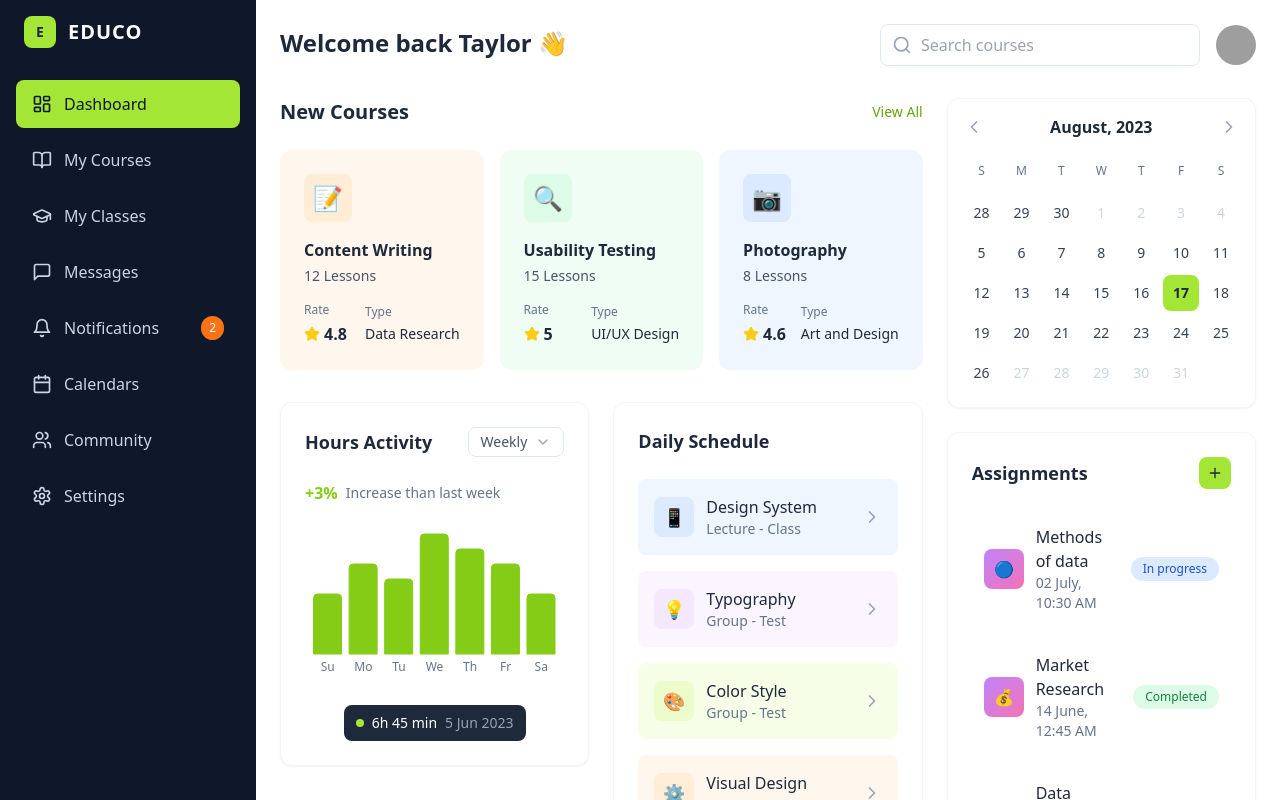
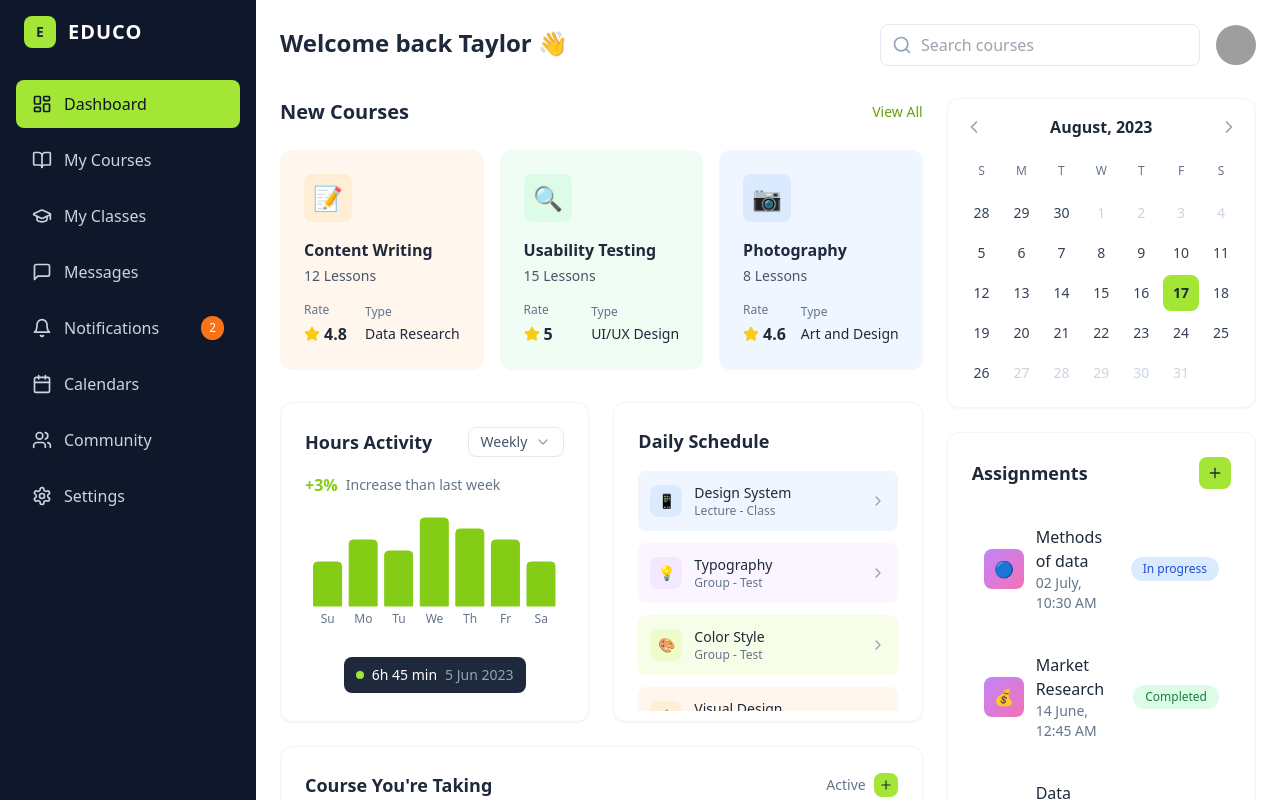
Before and after one commit to luffy229/educo_dashboard, a React (Vite) app: page / in a window 1280 px wide. Shown: the top 800 px of the page. Built offline with nearby package versions, Linux system fonts and the light colour scheme; grey boxes are pictures that could not be loaded.

Commit message:
Fix: Match size of activity and schedule
Adjust the size of the "Hours Activity" and "Daily Schedule" components to match.

```diff
--- a/src/components/ActivityChart.tsx
+++ b/src/components/ActivityChart.tsx
@@ -15,8 +15,8 @@ const ActivityChart = () => {
   ];
 
   return (
-    <div className="bg-white rounded-xl p-6 shadow-sm border border-slate-100">
-      <div className="flex items-center justify-between mb-6">
+    <div className="bg-white rounded-xl p-6 shadow-sm border border-slate-100 h-80">
+      <div className="flex items-center justify-between mb-4">
         <h3 className="text-lg font-semibold text-slate-800">Hours Activity</h3>
         <div className="flex items-center gap-2 px-3 py-1 border border-slate-200 rounded-lg cursor-pointer">
           <span className="text-sm text-slate-600">Weekly</span>
@@ -24,12 +24,12 @@ const ActivityChart = () => {
         </div>
       </div>
 
-      <div className="flex items-center gap-2 mb-6">
+      <div className="flex items-center gap-2 mb-4">
         <span className="text-lime-500 font-semibold">+3%</span>
         <span className="text-slate-500 text-sm">Increase than last week</span>
       </div>
 
-      <div className="h-40">
+      <div className="h-32 mb-4">
         <ResponsiveContainer width="100%" height="100%">
           <BarChart data={data}>
             <XAxis
@@ -49,7 +49,7 @@ const ActivityChart = () => {
         </ResponsiveContainer>
       </div>
 
-      <div className="mt-4 text-center">
+      <div className="text-center">
         <div className="inline-flex items-center gap-2 bg-slate-800 text-white px-3 py-2 rounded-lg text-sm">
           <span className="w-2 h-2 bg-lime-400 rounded-full"></span>
           <span>6h 45 min</span>
--- a/src/components/DailySchedule.tsx
+++ b/src/components/DailySchedule.tsx
@@ -35,22 +35,22 @@ const DailySchedule = () => {
   ];
 
   return (
-    <div className="bg-white rounded-xl p-6 shadow-sm border border-slate-100">
-      <h3 className="text-lg font-semibold text-slate-800 mb-6">Daily Schedule</h3>
+    <div className="bg-white rounded-xl p-6 shadow-sm border border-slate-100 h-80">
+      <h3 className="text-lg font-semibold text-slate-800 mb-4">Daily Schedule</h3>
 
-      <div className="space-y-4">
+      <div className="space-y-3 overflow-y-auto h-60">
         {scheduleItems.map((item, index) => (
-          <div key={index} className={`${item.bgColor} rounded-lg p-4 flex items-center justify-between cursor-pointer hover:scale-105 transition-transform duration-200`}>
+          <div key={index} className={`${item.bgColor} rounded-lg p-3 flex items-center justify-between cursor-pointer hover:scale-105 transition-transform duration-200`}>
             <div className="flex items-center gap-3">
-              <div className={`w-10 h-10 ${item.iconBg} rounded-lg flex items-center justify-center`}>
-                <span className="text-lg">{item.icon}</span>
+              <div className={`w-8 h-8 ${item.iconBg} rounded-lg flex items-center justify-center`}>
+                <span className="text-sm">{item.icon}</span>
               </div>
               <div>
-                <h4 className="font-medium text-slate-800">{item.title}</h4>
-                <p className="text-sm text-slate-500">{item.subtitle}</p>
+                <h4 className="font-medium text-slate-800 text-sm">{item.title}</h4>
+                <p className="text-xs text-slate-500">{item.subtitle}</p>
               </div>
             </div>
-            <ChevronRight size={20} className="text-slate-400" />
+            <ChevronRight size={16} className="text-slate-400" />
           </div>
         ))}
       </div>
```
